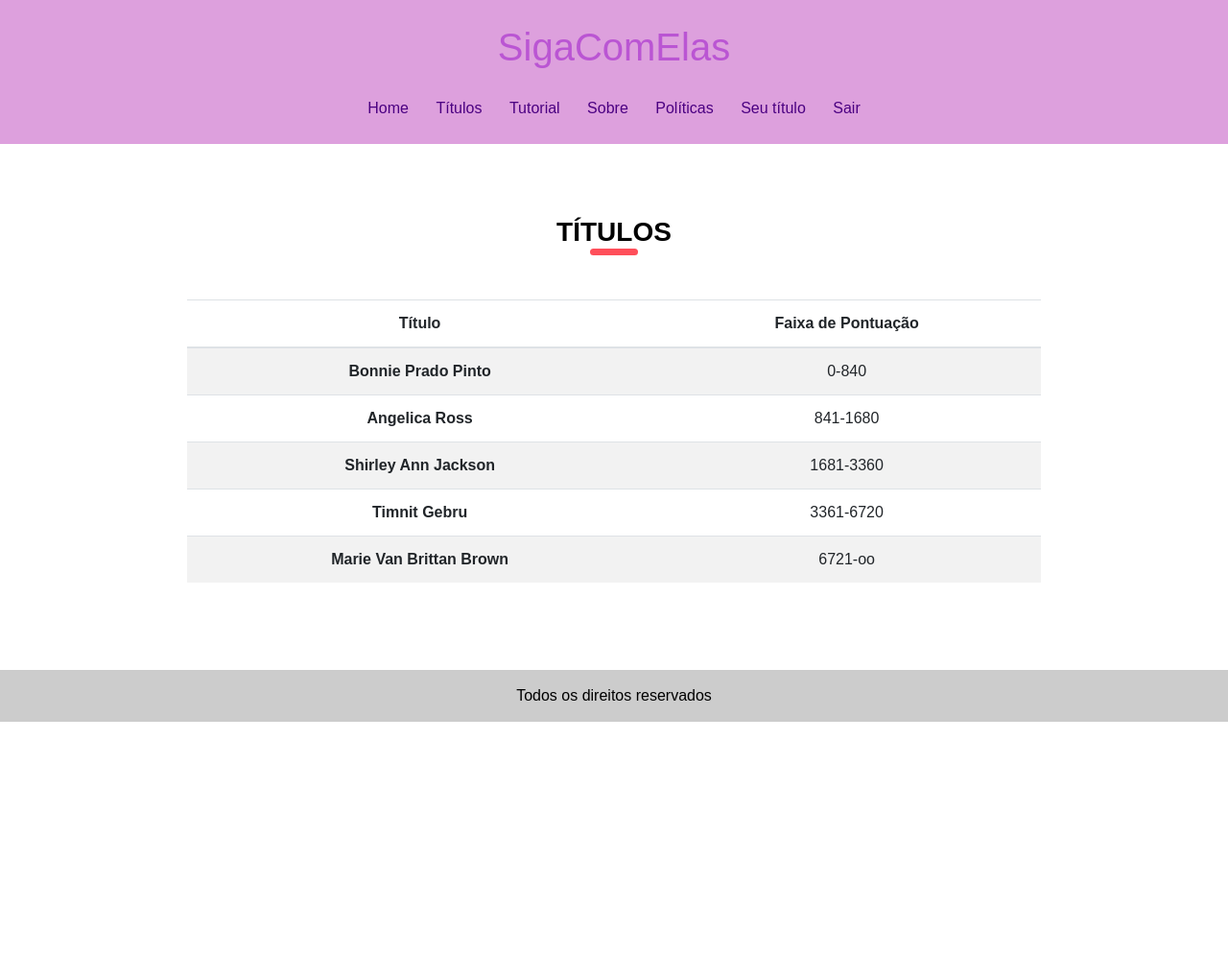
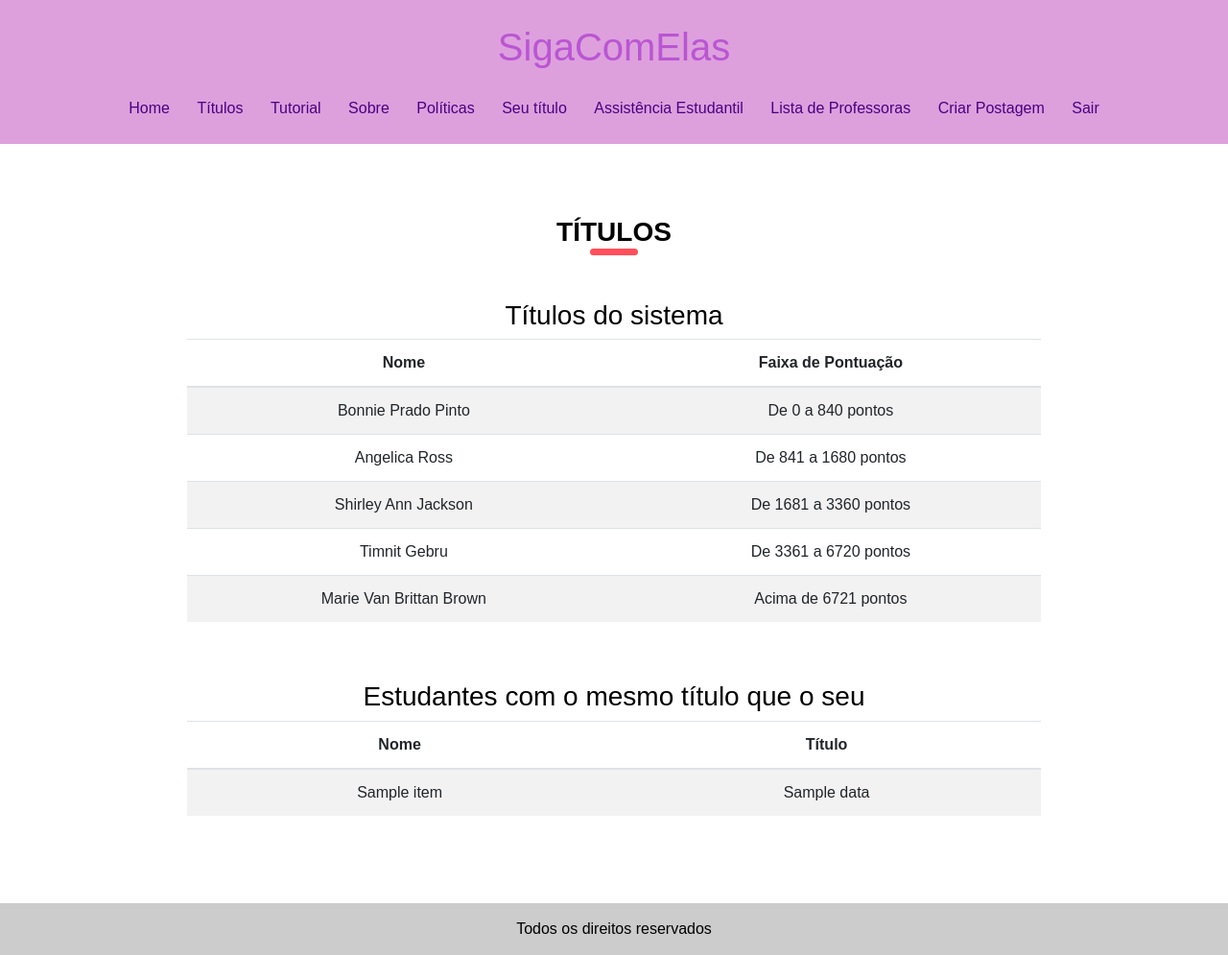
Before and after one commit to gabiiwa/Carlos_Gabriele_Laura_Mariana, a Django app: template django_api/templates/views/titulos.html in a window 1280 px wide. Shown: the whole page at 96% size. Before the commit the page ends 752 px from the top, so only its background shows below. Run offline with Django 4.2, Linux system fonts and the light colour scheme; the template is opened without the code that fills it: most values are stand-ins (such as "Sample title", 1, 10 or a date in 2020); some libraries are stand-ins or nearby versions.

Commit message:
Colocar tabela de títulos e tabela com o mesmo título da aluna

```diff
--- a/django_api/templates/views/titulos.html
+++ b/django_api/templates/views/titulos.html
@@ -30,6 +30,9 @@
         <a href="/sobre/">Sobre</a>
         <a href="/politicas/">Políticas</a>
         <a href="/titulo-atual/">Seu título</a>
+        <a href="/assistencia/">Assistência Estudantil</a>
+        <a href="/professoras/">Lista de Professoras</a>
+        <a href="/criarPost/">Criar Postagem</a>
         <a href="http://127.0.0.1:8000">Sair</a>
       </div>
     </div>
@@ -44,43 +47,59 @@
           </div>
 
           <div class="layout_padding2-top">
+            <h3>Títulos do sistema</h3>
             <div class="table-responsive-xl">
                 <table class="table table-striped">
                     <thead>
                         <tr>
-                    <th scope="col">Título</th>
+                            <th scope="col">Nome</th>
                             <th scope="col">Faixa de Pontuação</th>
                         </tr>
                     </thead>
-
                     <tbody>
                         <tr>
-                    <th scope="row">Bonnie Prado Pinto</th>
-                    <td>0-840</td>
+                            <td>Bonnie Prado Pinto</td>
+                            <td>De 0 a 840 pontos</td>
                         </tr>
+                        <tr>
+                          <td>Angelica Ross</td>
+                          <td>De 841 a 1680 pontos</td>
+                        </tr>
+                        <tr>
+                          <td>Shirley Ann Jackson</td>
+                          <td>De 1681 a 3360 pontos</td>
+                        </tr>
+                        <tr>
+                          <td>Timnit Gebru</td>
+                          <td>De 3361 a 6720 pontos</td>
+                        </tr>
+                        <tr>
+                          <td>Marie Van Brittan Brown</td>
+                          <td>Acima de 6721 pontos</td>
+                        </tr>
+                    </tbody>
+                </table>
+            </div>
+        </div>
 
+          <div class="layout_padding2-top">
+              <h3>Estudantes com o mesmo título que o seu</h3>
+              <div class="table-responsive-xl">
+                  <table class="table table-striped">
+                      <thead>
                           <tr>
-                    <th scope="row">Angelica Ross</th>
-                    <td>841-1680</td>
+                              <th scope="col">Nome</th>
+                              <th scope="col">Título</th>
                           </tr>
-
+                      </thead>
+                      <tbody>
+                          {% for item in historico %}
                           <tr>
-                    <th scope="row">Shirley Ann Jackson</th>
-                    <td>1681-3360</td>
+                              <td>{{item.titulo}}</td>
+                              <td>{{item.data}}</td>
                           </tr>
-
-                  <tr>
-                    <th scope="row">Timnit Gebru</th>
-                    <td>3361-6720</td>
-                  </tr>
-
-                  <tr>
-                    <th scope="row">Marie Van Brittan Brown</th>
-                    <td>6721-oo</td>
-                  </tr>
-
+                          {% endfor %}
                       </tbody>
-
                   </table>
               </div>
           </div>
```
Lines whose indentation alone changed are shown as unchanged.
